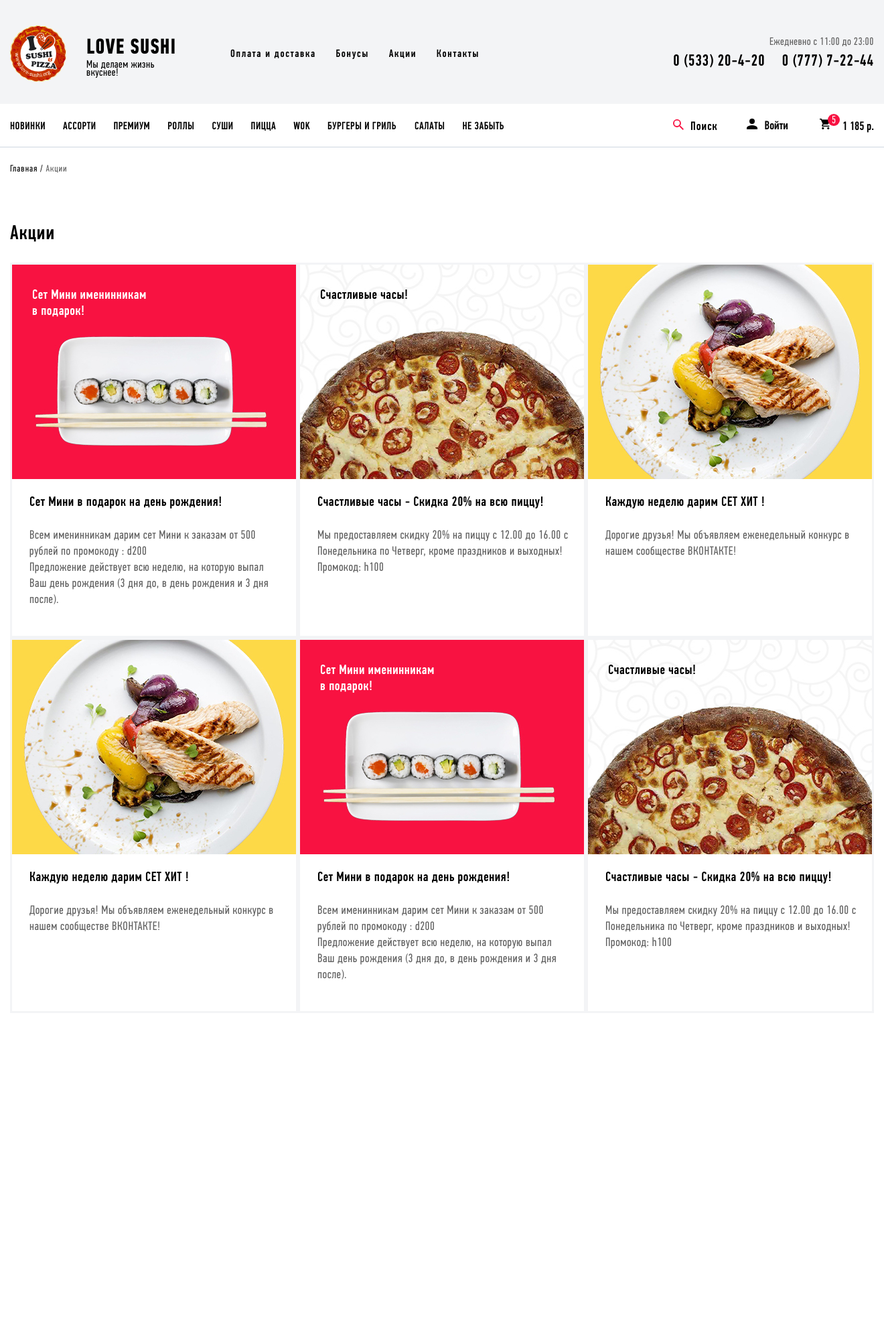
After one commit to Vlad991/Sushi, a PHP site: page /promotions.html in a window 1320 px wide. The commit adds this page. Shown: the whole page at 67% size. Run offline with PHP 8.4, Linux system fonts and the light colour scheme.

Commit message:
Add promotions without footer (02, 03, 013)

```diff
--- a/css/main.css
+++ b/css/main.css
@@ -89,16 +89,16 @@ html, body, div, span, applet, object, iframe, h1, h2, h3, h4, h5, h6, p, blockq
 }
 
 .logo__subheading {
-    font-family: "PF Din Text Comp Pro Medium", sans-serif;
+    font-family: "PF Din Text Comp Pro Regular", sans-serif;
     font-size: 16px;
-    letter-spacing: 0.2px;
+    letter-spacing: 0.5px;
     line-height: 12px;
 }
 
 .header__menu {}
 
 .menu {
-    width: 368px;
+    width: 372px;
     height: 100%;
 }
 
@@ -110,6 +110,7 @@ html, body, div, span, applet, object, iframe, h1, h2, h3, h4, h5, h6, p, blockq
     line-height: 84px;
     font-size: 16px;
     letter-spacing: 1.7px;
+    font-family: PF Din Text Comp Pro Medium;
 }
 
 .header__contact {
@@ -131,8 +132,9 @@ html, body, div, span, applet, object, iframe, h1, h2, h3, h4, h5, h6, p, blockq
 
 .contact__item {
     font-size: 24px;
-    margin-left: 21px;
-    letter-spacing: 1.3px;
+    margin-left: 22px;
+    letter-spacing: 0.7px;
+    font-family: "PF Din Text Comp Pro Medium", sans-serif;
 }
 
 .contact__item_first {
@@ -172,6 +174,7 @@ html, body, div, span, applet, object, iframe, h1, h2, h3, h4, h5, h6, p, blockq
     line-height: 67px;
     font-size: 18px;
     letter-spacing: 1px;
+    font-family: "PF Din Text Comp Pro Medium", sans-serif;
 }
 
 .search::before {
@@ -240,6 +243,8 @@ html, body, div, span, applet, object, iframe, h1, h2, h3, h4, h5, h6, p, blockq
     top: -7px;
     right: -14px;
     z-index: 100;
+    font-family: "PF Din Text Comp Pro Regular", sans-serif;
+    line-height: 20px;
 }
 
 .basket__amount {
@@ -255,7 +260,8 @@ html, body, div, span, applet, object, iframe, h1, h2, h3, h4, h5, h6, p, blockq
 }
 
 .email-not-found {
-    background: #F2DEDE;height: 45px;
+    background: #F2DEDE;
+    height: 45px;
     display: none;
 }
 
@@ -263,6 +269,8 @@ html, body, div, span, applet, object, iframe, h1, h2, h3, h4, h5, h6, p, blockq
     font-family: "PF Din Text Comp Pro Regular", sans-serif;
     color: #5F5F5F;
     line-height: 45px;
+    padding-left: 4px;
+    letter-spacing: 0.5px;
 }
 
 /*.................New Password Sended.....................*/
@@ -275,13 +283,14 @@ html, body, div, span, applet, object, iframe, h1, h2, h3, h4, h5, h6, p, blockq
 .new-password-sended {
     background: #DFF0D8;
     height: 45px;
-    display: none;
+    /* display: none; */
 }
 
 .new-password-sended__message {
     font-family: "PF Din Text Comp Pro Regular", sans-serif;
     color: #5F5F5F;
     line-height: 45px;
+    letter-spacing: 0.5px;
 }
 
     /*...............Location.................*/
--- /dev/null
+++ b/css/promotions.css
@@ -0,0 +1,72 @@
+.container__promotions {}
+
+.promotions {}
+
+.promotions__header {
+    font-family: "PF Din Text Comp Pro Medium", sans-serif;
+    font-size: 30px;
+    letter-spacing: 1px;
+    margin: 67px 0 26px;
+}
+
+.promotions__slider {}
+
+.slider {
+    flex-wrap: wrap;
+}
+
+.slide {
+    display: block;
+    width: 430px;
+    height: 560px;
+    box-sizing: border-box;
+    border: #F3F4F6 3px solid;
+}
+
+.slide__header {
+    padding: 0.01%;
+    width: 100%;
+    height: 320px;
+}
+
+.slide__header_1 {
+    background: url(../img/promotions/slide1.jpg) no-repeat top center;
+}
+
+.slide__header_2 {background: url(../img/promotions/slide2.jpg) no-repeat top center;}
+
+.slide__header_3 {
+    background: url(../img/promotions/slide3.jpg) no-repeat top center;
+}
+
+.slide__heading {
+    margin: 33px 30px;
+    font-family: "PF Din Text Comp Pro Medium", sans-serif;
+    font-size: 20px;
+    color: #fff;
+    letter-spacing: 0.6px;
+}
+
+.slide__heading_black {
+    color: #000;
+}
+
+.slide__article {
+    height: 209px;
+    padding: 22px 23px 0 26px;
+}
+
+.slide__article-title {
+    font-family: "PF Din Text Comp Pro Medium", sans-serif;
+    font-size: 20px;
+    letter-spacing: 0.6px;
+}
+
+.slide__text {
+    font-family: "PF Din Text Comp Pro Regular", sans-serif;
+    font-size: 18px;
+    letter-spacing: 0.6px;
+    line-height: 24px;
+    color: #5F5F5F;
+    margin: 27px 0;
+}
--- /dev/null
+++ b/promotions.html
@@ -0,0 +1,196 @@
+<!doctype html>
+<html class="no-js" lang="">
+
+<head>
+    <meta charset="utf-8">
+    <title></title>
+    <meta name="description" content="">
+    <meta name="viewport" content="width=device-width, initial-scale=1">
+
+    <link rel="manifest" href="site.webmanifest">
+    <link rel="apple-touch-icon" href="img/header/logo.svg">
+    <!-- Place favicon.ico in the root directory -->
+
+    <!--  <link rel="stylesheet" href="css/normalize.css">-->
+    <link rel="stylesheet" href="css/main.css">
+    <link rel="stylesheet" href="css/promotions.css">
+
+    <meta name="theme-color" content="#fafafa">
+</head>
+
+<body>
+<!--[if IE]>
+<p class="browserupgrade">You are using an <strong>outdated</strong> browser. Please <a href="https://browsehappy.com/">upgrade
+    your browser</a> to improve your experience and security.</p>
+<![endif]-->
+
+<!-- Add your site or application content here -->
+
+<div class="container">
+
+    <header class="header container__header">
+        <div class="container__fixed layout">
+            <div class="logo header__logo layout">
+                <img src="img/header/logo.svg" alt="Sushi And Pizza!" class="logo__img">
+                <div class="logo__title">
+                    <div class="logo__heading">LOVE SUSHI</div>
+                    <div class="logo__subheading">Мы делаем жизнь вкуснее!</div>
+                </div>
+            </div>
+            <nav class="header__menu">
+                <ul class="menu layout">
+                    <li class="menu__item"><a href="payment_and_delivery.html" class="menu__link">Оплата и доставка</a>
+                    </li>
+                    <li class="menu__item"><a href="bonuses.html" class="menu__link">Бонусы</a></li>
+                    <li class="menu__item"><a href="promotions.html" class="menu__link">Акции</a></li>
+                    <li class="menu__item"><a href="contacts.html" class="menu__link">Контакты</a></li>
+                </ul>
+            </nav>
+            <div class="contact header__contact">
+                <a class="contact__item contact__item_first" href="tel:053320420">0 (533) 20-4-20</a>
+                <a class="contact__item" href="tel:77772244">0 (777) 7-22-44</a>
+            </div>
+        </div>
+    </header>
+
+    <nav class="navigation container__navigation container__sticky">
+        <div class="container__fixed layout">
+            <div class="navigation__menu">
+                <ul class="menu layout menu_nav">
+                    <li class="menu__item menu__item_nav"><a href="" class="menu__link menu__link_nav">НОВИНКИ</a></li>
+                    <li class="menu__item menu__item_nav"><a href="" class="menu__link menu__link_nav">АССОРТИ</a></li>
+                    <li class="menu__item menu__item_nav"><a href="" class="menu__link menu__link_nav">ПРЕМИУМ</a></li>
+                    <li class="menu__item menu__item_nav"><a href="" class="menu__link menu__link_nav">РОЛЛЫ</a></li>
+                    <li class="menu__item menu__item_nav"><a href="" class="menu__link menu__link_nav">СУШИ</a></li>
+                    <li class="menu__item menu__item_nav"><a href="" class="menu__link menu__link_nav">ПИЦЦА</a></li>
+                    <li class="menu__item menu__item_nav"><a href="" class="menu__link menu__link_nav">WOK</a></li>
+                    <li class="menu__item menu__item_nav"><a href=""
+                                                             class="menu__link menu__link_burgers menu__link_nav">БУРГЕРЫ
+                        И ГРИЛЬ</a></li>
+                    <li class="menu__item menu__item_nav"><a href="" class="menu__link menu__link_nav">САЛАТЫ</a></li>
+                    <li
+                            class="menu__item menu__item_nav"><a href="" class="menu__link menu__link_nav">НЕ ЗАБЫТЬ</a>
+                    </li>
+                </ul>
+            </div>
+            <div class="enter navigation__enter layout">
+                <a href="" class="search">Поиск</a>
+                <a href="#" class="login">Войти</a>
+                <a href="#" class="basket layout">
+                    <div class="basket__img-wrap">
+                        <img src="img/header/basket.svg" alt="Корзина" class="basket__img">
+                    </div>
+                    <div class="basket__amount">1 185 р.</div>
+                </a>
+            </div>
+        </div>
+    </nav>
+
+    <div class="location container__location">
+        <div class="container__fixed">
+            <span class="location__main">Главная</span>
+            <span class="location__slash">/</span>
+            <span class="location__sub">Акции</span>
+        </div>
+    </div>
+
+    <section class="container__promotions promotions">
+        <div class="container__fixed">
+            <header class="promotions__header">Акции</header>
+            <div class="promotions__slider">
+                <nav class="slider layout">
+                    <a href="#" class="slide">
+                        <div class="slide__header slide__header_1">
+                            <div class="slide__heading">Сет Мини именинникам<br> в подарок!</div>
+                        </div>
+                        <div class="slide__article">
+                            <div class="slide__article-title">Сет Мини в подарок на день рождения!</div>
+                            <div class="slide__text">Всем именинникам дарим сет Мини к заказам от 500 рублей по
+                                промокоду : d200<br>Предложение действует всю неделю, на которую выпал Ваш день рождения
+                                (3 дня до, в день рождения и 3 дня после).
+                            </div>
+                        </div>
+                    </a>
+                    <a href="" class="slide">
+                        <div class="slide__header slide__header_2">
+                            <div class="slide__heading slide__heading_black">Счастливые часы!</div>
+                        </div>
+                        <div class="slide__article">
+                            <div class="slide__article-title">Счастливые часы - Скидка 20% на всю пиццу!</div>
+                            <div class="slide__text">Мы предоставляем скидку 20% на пиццу с 12.00 до 16.00 с
+                                Понедельника по Четверг, кроме праздников и выходных!<br>Промокод: h100
+                            </div>
+                        </div>
+                    </a>
+                    <a href="" class="slide">
+                        <div class="slide__header slide__header_3">
+                            <div class="slide__heading"></div>
+                        </div>
+                        <div class="slide__article">
+                            <div class="slide__article-title">Каждую неделю дарим СЕТ ХИТ !</div>
+                            <div class="slide__text">Дорогие друзья! Мы объявляем еженедельный конкурс в нашем
+                                сообществе
+                                ВКОНТАКТЕ!
+                            </div>
+                        </div>
+                    </a>
+                    <a href="" class="slide">
+                        <div class="slide__header slide__header_3">
+                            <div class="slide__heading"></div>
+                        </div>
+                        <div class="slide__article">
+                            <div class="slide__article-title">Каждую неделю дарим СЕТ ХИТ !</div>
+                            <div class="slide__text">Дорогие друзья! Мы объявляем еженедельный конкурс в нашем
+                                сообществе
+                                ВКОНТАКТЕ!
+                            </div>
+                        </div>
+                    </a>
+                    <a href="#" class="slide">
+                        <div class="slide__header slide__header_1">
+                            <div class="slide__heading">Сет Мини именинникам<br> в подарок!</div>
+                        </div>
+                        <div class="slide__article">
+                            <div class="slide__article-title">Сет Мини в подарок на день рождения!</div>
+                            <div class="slide__text">Всем именинникам дарим сет Мини к заказам от 500 рублей по
+                                промокоду : d200<br>Предложение действует всю неделю, на которую выпал Ваш день рождения
+                                (3 дня до, в день рождения и 3 дня после).
+                            </div>
+                        </div>
+                    </a>
+                    <a href="" class="slide">
+                        <div class="slide__header slide__header_2">
+                            <div class="slide__heading slide__heading_black">Счастливые часы!</div>
+                        </div>
+                        <div class="slide__article">
+                            <div class="slide__article-title">Счастливые часы - Скидка 20% на всю пиццу!</div>
+                            <div class="slide__text">Мы предоставляем скидку 20% на пиццу с 12.00 до 16.00 с
+                                Понедельника по Четверг, кроме праздников и выходных!<br> Промокод: h100
+                            </div>
+                        </div>
+                    </a>
+                </nav>
+            </div>
+        </div>
+    </section>
+
+
+
+</div>
+
+
+<!-- Google Analytics: change UA-XXXXX-Y to be your site's ID. -->
+<script>
+    window.ga = function () {
+        ga.q.push(arguments)
+    };
+    ga.q = [];
+    ga.l = +new Date;
+    ga('create', 'UA-XXXXX-Y', 'auto');
+    ga('set', 'transport', 'beacon');
+    ga('send', 'pageview')
+</script>
+<script src="https://www.google-analytics.com/analytics.js" async></script>
+</body>
+
+</html>
```
Also changed, not shown: index.html (+4 -4 lines), txt/bem.txt (+37 -0 lines), img/promotions/slide1.jpg (added), img/promotions/slide2.jpg (added), img/promotions/slide3.jpg (added), img/psd/0111.jpg (added), img/psd/013.jpg (added).
